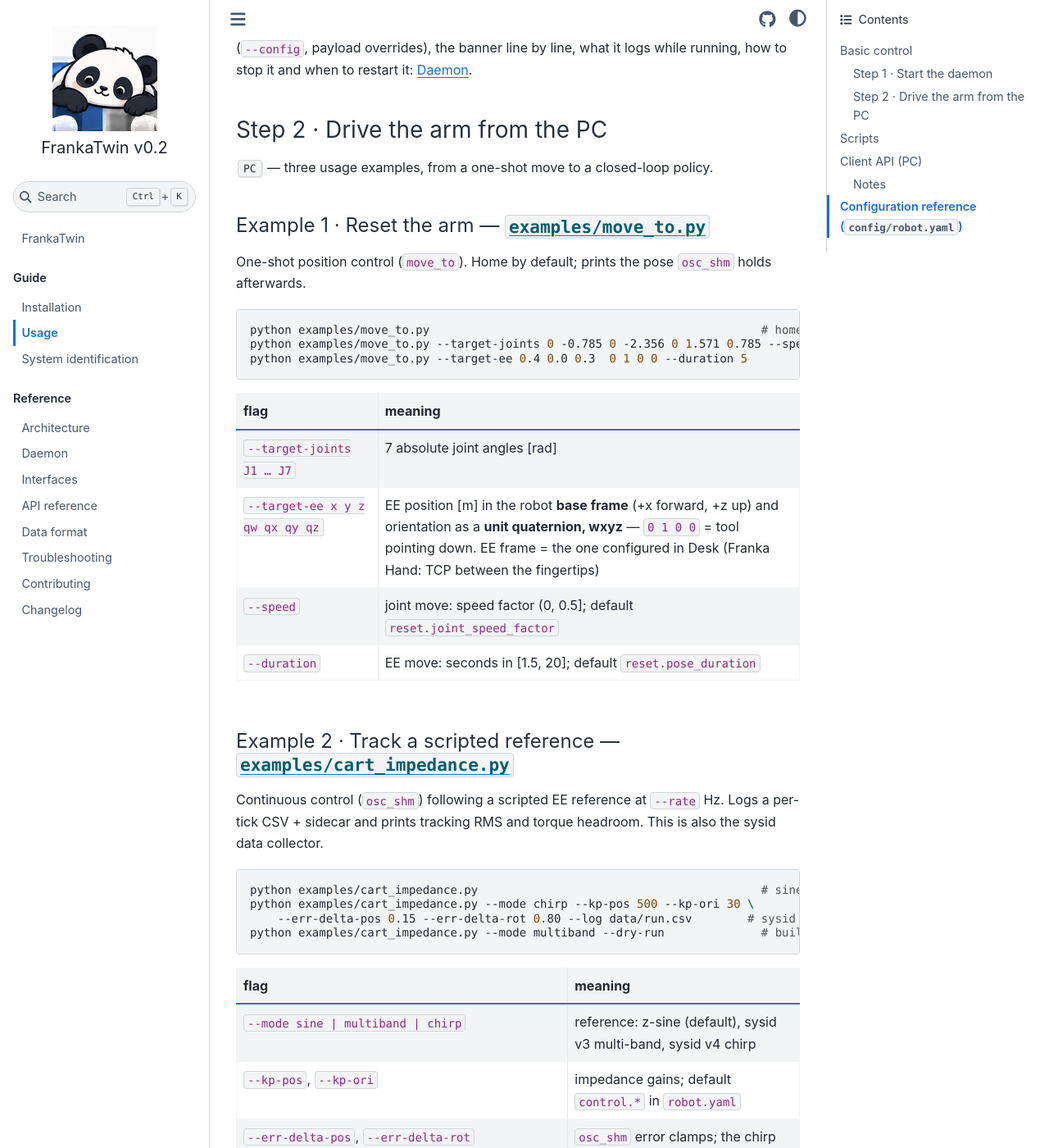
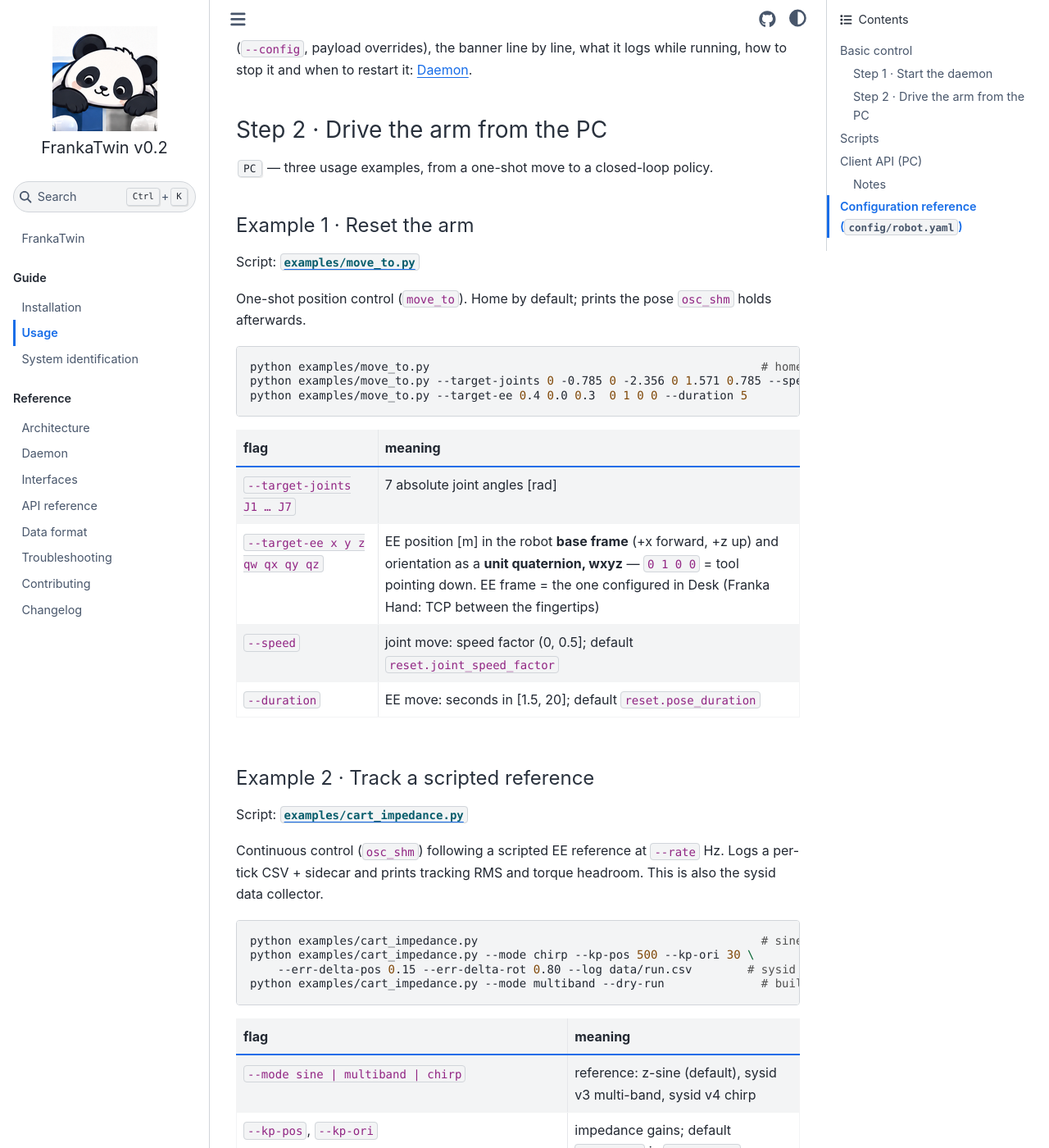
Before and after one commit to tsrobcvai/frankatwin, a Sphinx documentation site: the page built from docs/usage.md, in a window 1280 px wide and 1400 px high, scrolled down 534 px. Shown: the whole window at 82% size. Built offline with Sphinx 7.4.7 and the Sphinx Book theme 1.1.4, drawn with Linux system fonts in a browser that asks for light colours; some of the changed lines change nothing that is shown; some of the changed text lies outside the part shown.

Commit message:
docs(usage): plain example headings, script link on the first line

```diff
--- a/docs/usage.md
+++ b/docs/usage.md
@@ -25,7 +25,9 @@ by line, what it logs while running, how to stop it and when to restart it:
 
 <kbd>PC</kbd> — three usage examples, from a one-shot move to a closed-loop policy.
 
-#### Example 1 · Reset the arm — [`examples/move_to.py`](https://github.com/tsrobcvai/frankatwin/blob/v0.2/examples/move_to.py)
+#### Example 1 · Reset the arm
+
+Script: [`examples/move_to.py`](https://github.com/tsrobcvai/frankatwin/blob/v0.2/examples/move_to.py)
 
 One-shot position control (`move_to`). Home by default; prints the pose
 `osc_shm` holds afterwards.
@@ -43,7 +45,9 @@ python examples/move_to.py --target-ee 0.4 0.0 0.3  0 1 0 0 --duration 5
 | `--speed` | joint move: speed factor (0, 0.5]; default `reset.joint_speed_factor` |
 | `--duration` | EE move: seconds in [1.5, 20]; default `reset.pose_duration` |
 
-#### Example 2 · Track a scripted reference — [`examples/cart_impedance.py`](https://github.com/tsrobcvai/frankatwin/blob/v0.2/examples/cart_impedance.py)
+#### Example 2 · Track a scripted reference
+
+Script: [`examples/cart_impedance.py`](https://github.com/tsrobcvai/frankatwin/blob/v0.2/examples/cart_impedance.py)
 
 Continuous control (`osc_shm`) following a scripted EE reference at `--rate` Hz.
 Logs a per-tick CSV + sidecar and prints tracking RMS and torque headroom. This
@@ -74,7 +78,9 @@ Modes:
 | `multiband` | SysID v3: two-band sinusoids on x/y/z + yaw/roll (`frankatwin.excitation.multiband`) | 12 s | `--kp-pos 200 --kp-ori 20` |
 | `chirp` | SysID v4: 6-DOF linear chirp `--f0 0.1 → --f1 0.7` Hz, π/3 phase-staggered (`frankatwin.excitation.chirp`) | 8 s | `--kp-pos 500 --kp-ori 30 --err-delta-pos 0.15 --err-delta-rot 0.80` |
 
-#### Example 3 · Run a policy closed-loop — [`examples/policy_loop.py`](https://github.com/tsrobcvai/frankatwin/blob/v0.2/examples/policy_loop.py)
+#### Example 3 · Run a policy closed-loop
+
+Script: [`examples/policy_loop.py`](https://github.com/tsrobcvai/frankatwin/blob/v0.2/examples/policy_loop.py)
 
 Continuous control driven by a policy at a fixed rate. Ships with a stand-in
 policy that moves the EE up 10 cm and back down every 4 s for 16 s; swap in
```
